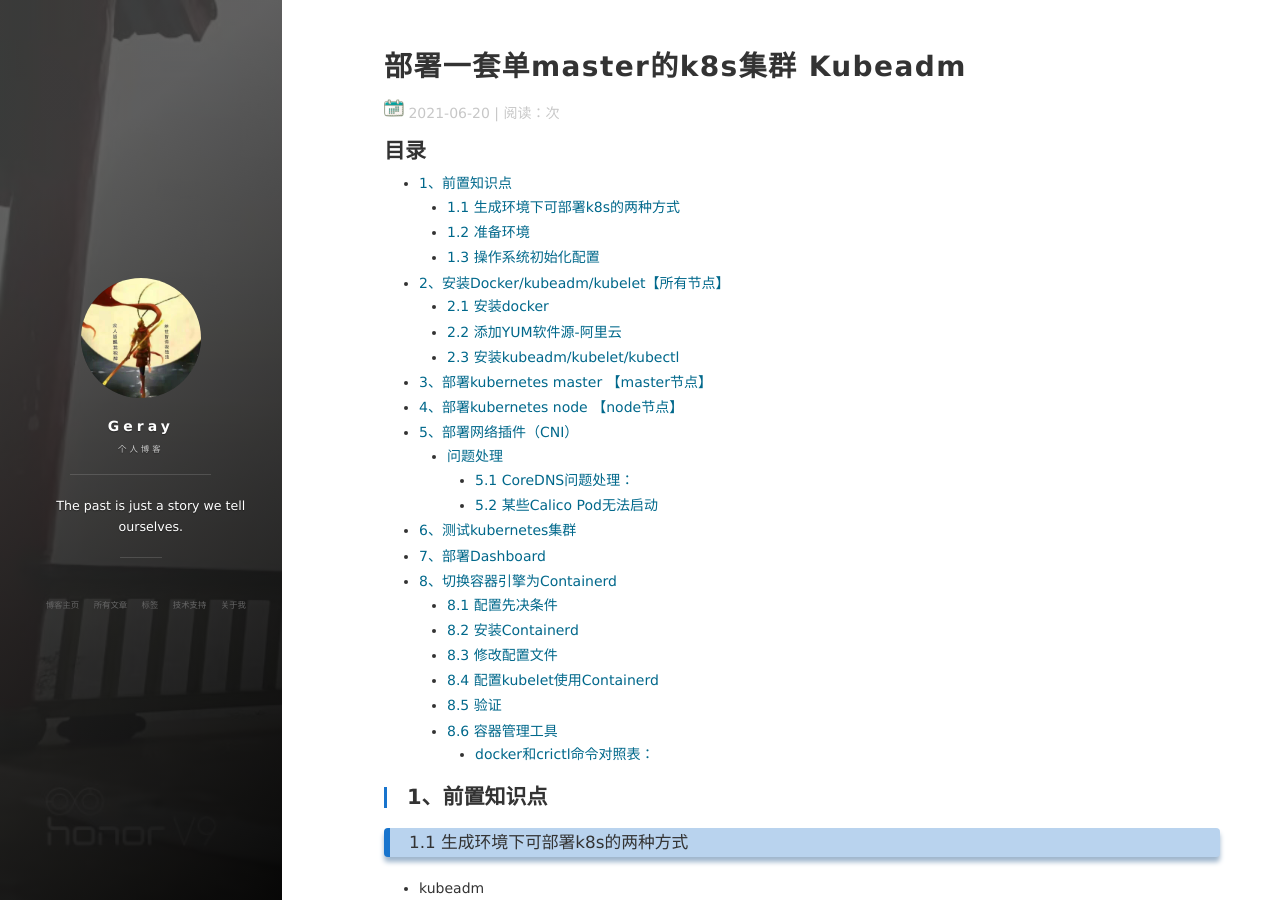
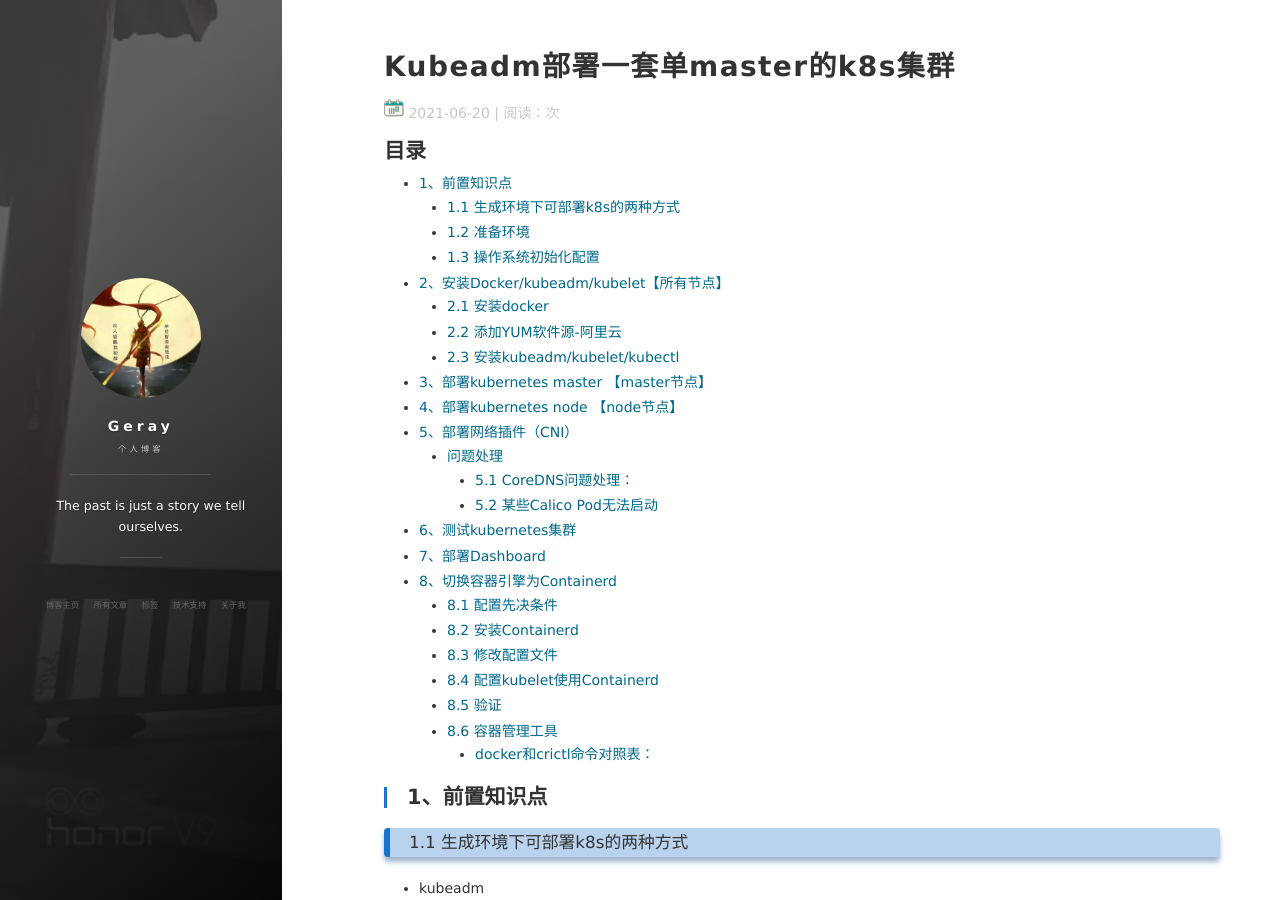
Before and after one commit to geray-zsg/geray-zsg.github.io, a Jekyll site: the page built from _posts/2021-6-20-部署一套单Master的K8s集群-kubeadm.md, in a window 1280 px wide and 900 px high. Built offline with Jekyll 4.4.1, drawn with Linux system fonts in a browser that asks for light colours; nearby versions of some CDN libraries; our own code applies the rules of GitHub Pages for plain Markdown files; comment, search, counter and statistics services are not loaded; part of the change alters nothing that is shown.

```diff
--- a/_posts/2021-6-20-部署一套单Master的K8s集群-kubeadm.md
+++ b/_posts/2021-6-20-部署一套单Master的K8s集群-kubeadm.md
@@ -1,3 +1,10 @@
+---
+layout: post
+title: "Kubeadm部署一套单master的k8s集群"
+description: "分享"
+tag: Kubernetes
+---
+
 ## 1、前置知识点
 ### 1.1 生成环境下可部署k8s的两种方式
 
```
